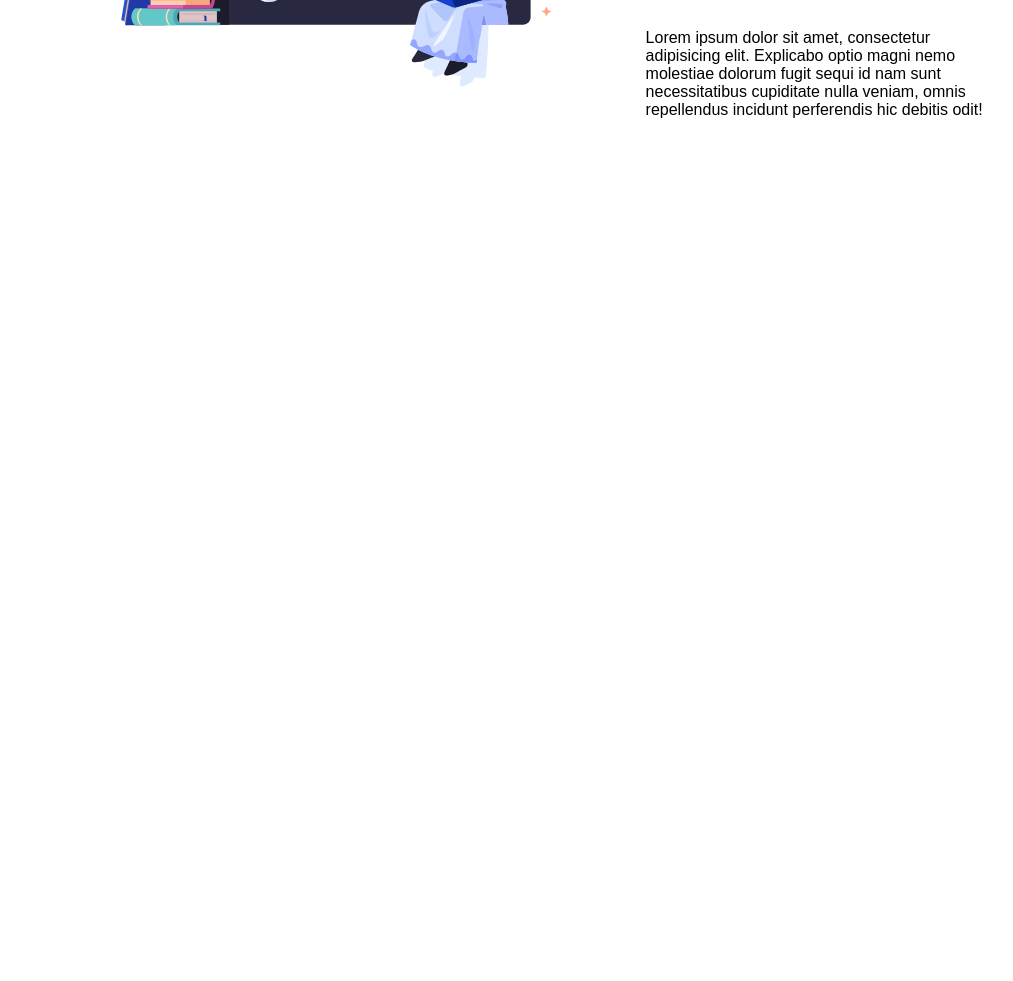
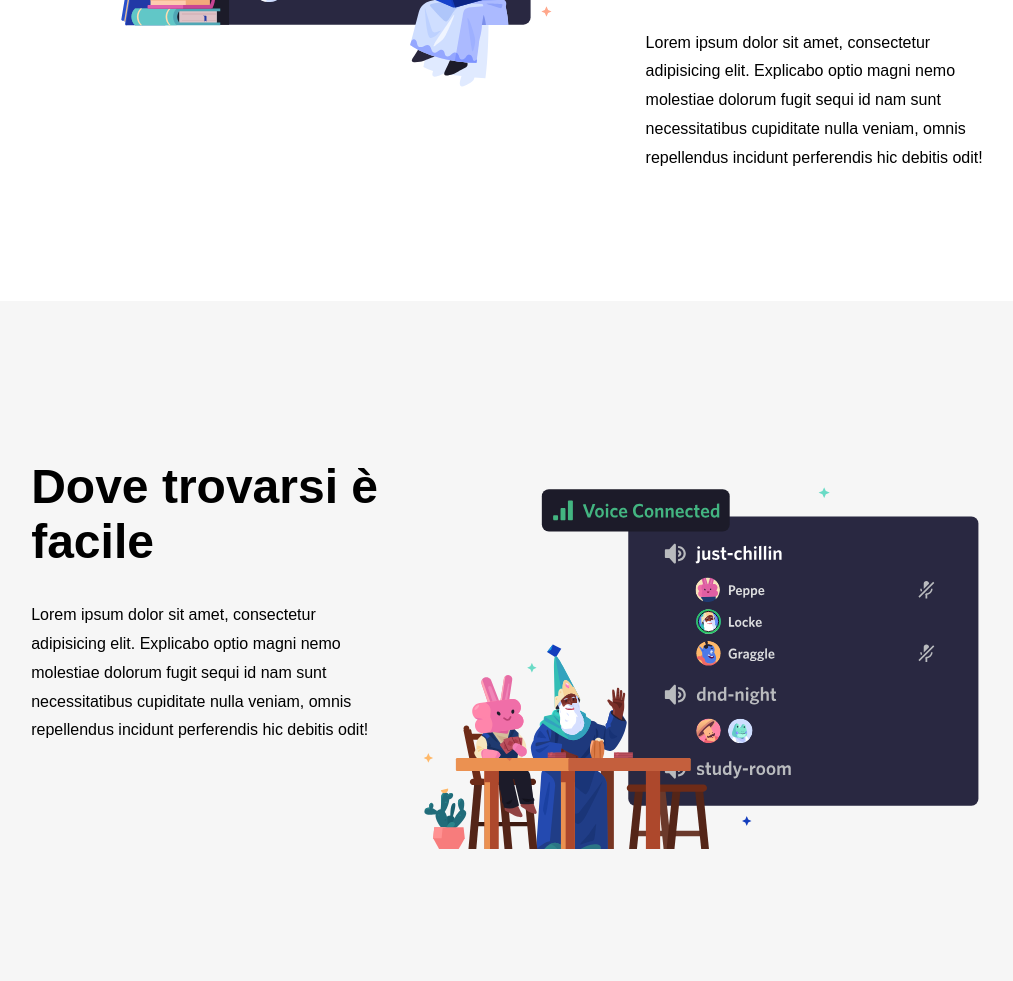
Before and after one commit to Daniele-Simonetti/htmlcss-discord, a plain HTML site: page index.html in a window 1280 px wide. Shown: the part 1041-2022 px from the top of the page, without its empty margins (148-1161 px from the left). Before the commit the page ends 1288 px from the top, so only its background shows below. Drawn offline with Linux system fonts and the light colour scheme.

Commit message:
add section

```diff
--- a/css/style.css
+++ b/css/style.css
@@ -140,7 +140,8 @@ a.btn.dark:focus {
   text-align: center;
 }
 
-.item-img {
+.item-img,
+.item-two-img {
   width: 100%;
   max-width: 1100px;
   min-width: 500px;
@@ -158,11 +159,16 @@ a.btn.dark:focus {
 }
 
 .sec-text-desc {
+  line-height: 1.8em;
   margin-top: 2em;
-  width: 80%%;
-
 }
 
-/* .text-section-container {
-  width: 76%;
-} */
+/* second section */
+
+.main-sec.gray {
+  background-color: rgb(246, 246, 246);
+}
+
+.item-two-img {
+  padding: 2em 0 0 1em;
+}
--- a/index.html
+++ b/index.html
@@ -62,10 +62,24 @@
         </div>
         <!-- column with text -->
         <div class="section-text float">
-          <h2 class="section-text-title" >Un luogo a<br>
-          invito con tutto<br> lo spazio<br> necessario per<br>
+          <h2 class="section-text-title" >Un luogo a invito con tutto lo spazio necessario per
           parlare</h2>
           <p class="sec-text-desc">Lorem ipsum dolor sit amet, consectetur adipisicing elit. Explicabo optio magni nemo molestiae dolorum fugit sequi id nam sunt necessitatibus cupiditate nulla veniam, omnis repellendus incidunt perferendis hic debitis odit!</p>
+        </div>
+      </div>
+    </section>
+
+    <!-- second section -->
+    <section class="clearfix main-sec gray">
+      <div class="section-container">
+        <!-- column with img -->
+        <div class="section-text float">
+          <h2 class="section-text-title" >Dove trovarsi &egrave; facile</h2>
+          <p class="sec-text-desc">Lorem ipsum dolor sit amet, consectetur adipisicing elit. Explicabo optio magni nemo molestiae dolorum fugit sequi id nam sunt necessitatibus cupiditate nulla veniam, omnis repellendus incidunt perferendis hic debitis odit!</p>
+        </div>
+        <!-- column with text -->
+        <div class="section-img float">
+          <img src="img/item2.svg" alt="frog reading near the chat" class="item-two-img">
         </div>
       </div>
     </section>
```
